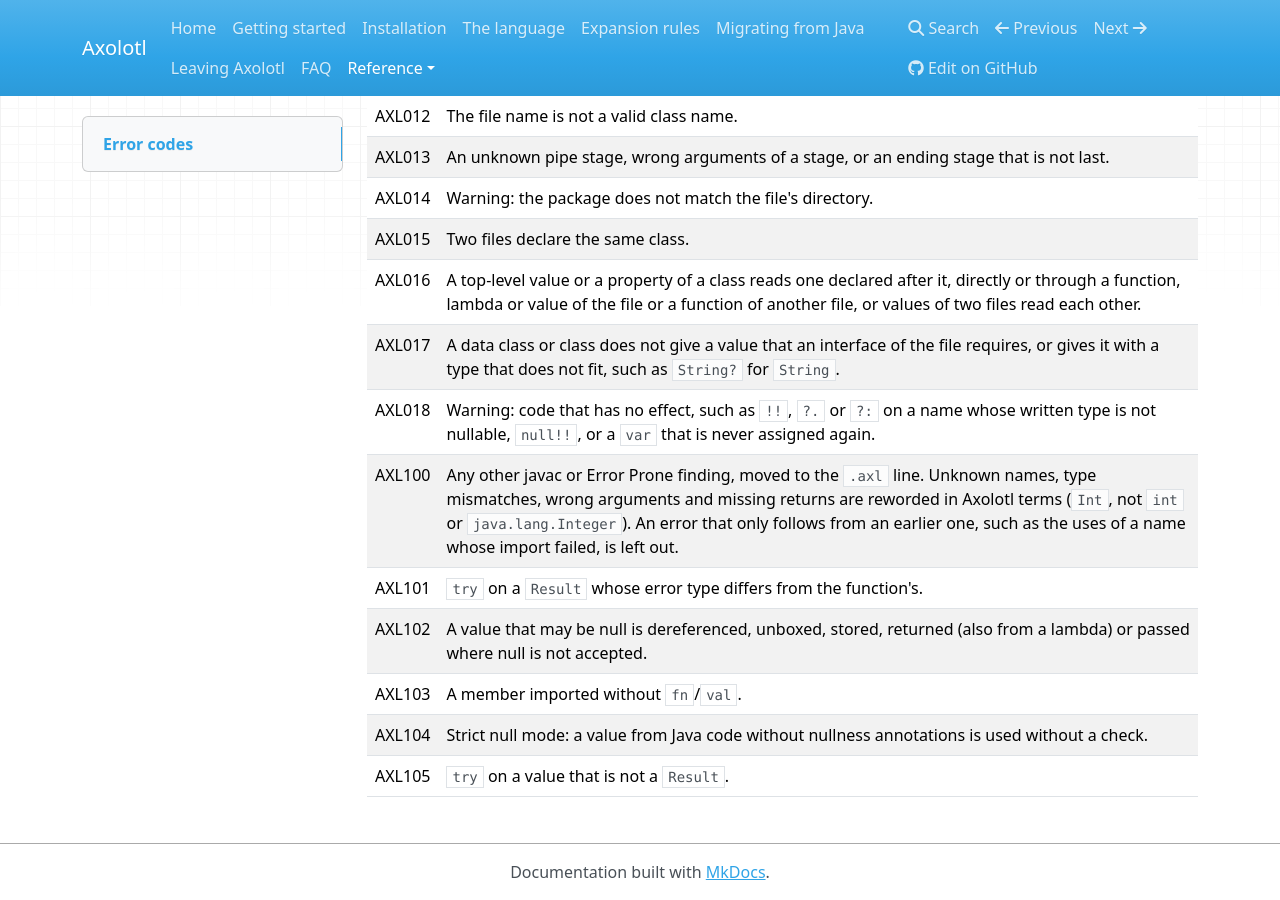
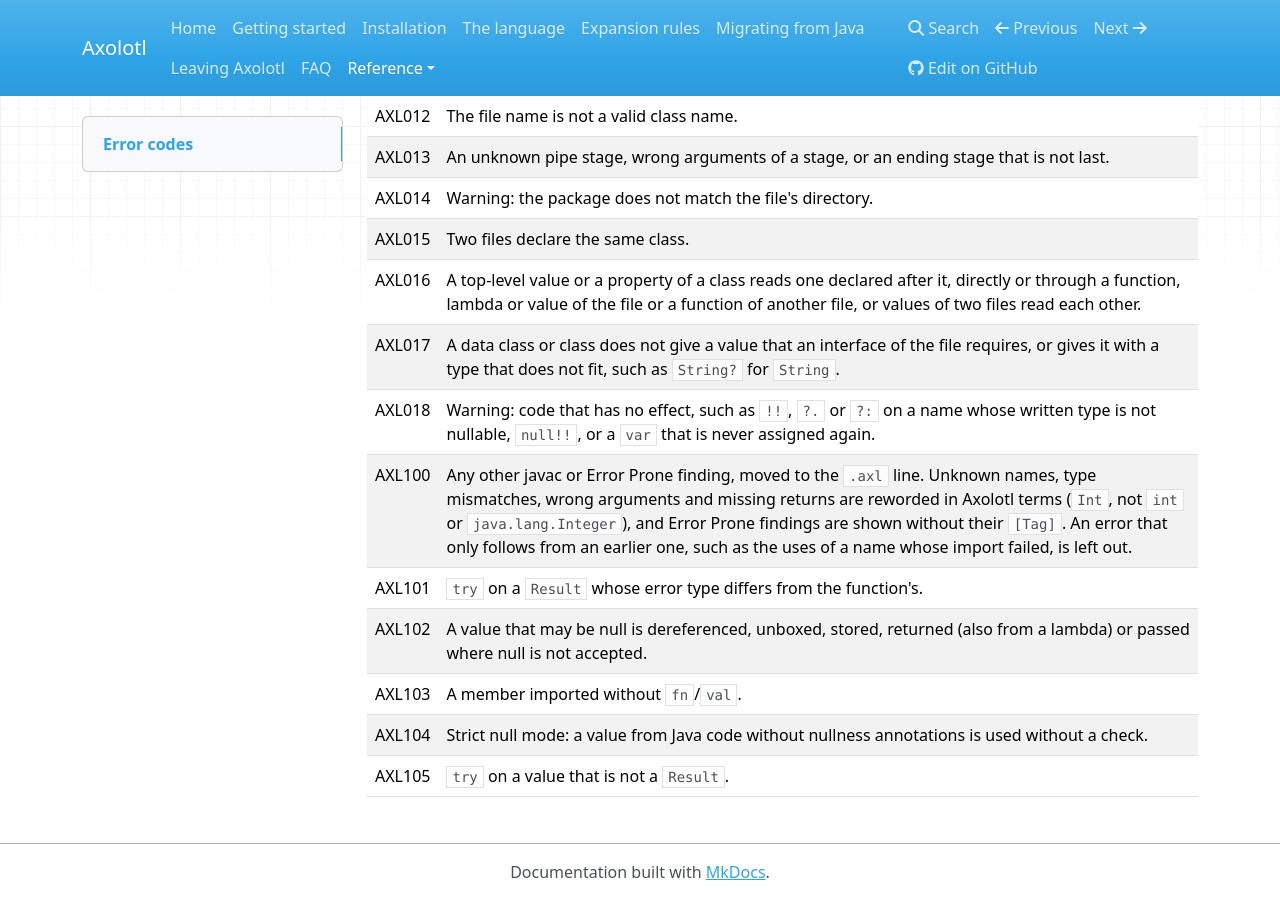
Before and after one commit to k1ngmang/axolotl-lang, an MkDocs documentation site: the page built from docs/errors.md, in a window 1280 px wide and 900 px high, scrolled down 682 px. Built offline with MkDocs 1.6.1, drawn with Linux system fonts in a browser that asks for light colours; nearby versions of some CDN libraries.

Commit message:
Note in the error codes that Error Prone findings lose their tag

```diff
--- a/docs/errors.md
+++ b/docs/errors.md
@@ -23,7 +23,7 @@ the end, as in `[AXL100]`, so that it can be looked up here.
 | AXL016 | A top-level value or a property of a class reads one declared after it, directly or through a function, lambda or value of the file or a function of another file, or values of two files read each other. |
 | AXL017 | A data class or class does not give a value that an interface of the file requires, or gives it with a type that does not fit, such as `String?` for `String`. |
 | AXL018 | Warning: code that has no effect, such as `!!`, `?.` or `?:` on a name whose written type is not nullable, `null!!`, or a `var` that is never assigned again. |
-| AXL100 | Any other javac or Error Prone finding, moved to the `.axl` line. Unknown names, type mismatches, wrong arguments and missing returns are reworded in Axolotl terms (`Int`, not `int` or `java.lang.Integer`). An error that only follows from an earlier one, such as the uses of a name whose import failed, is left out. |
+| AXL100 | Any other javac or Error Prone finding, moved to the `.axl` line. Unknown names, type mismatches, wrong arguments and missing returns are reworded in Axolotl terms (`Int`, not `int` or `java.lang.Integer`), and Error Prone findings are shown without their `[Tag]`. An error that only follows from an earlier one, such as the uses of a name whose import failed, is left out. |
 | AXL101 | `try` on a `Result` whose error type differs from the function's. |
 | AXL102 | A value that may be null is dereferenced, unboxed, stored, returned (also from a lambda) or passed where null is not accepted. |
 | AXL103 | A member imported without `fn`/`val`. |
```
